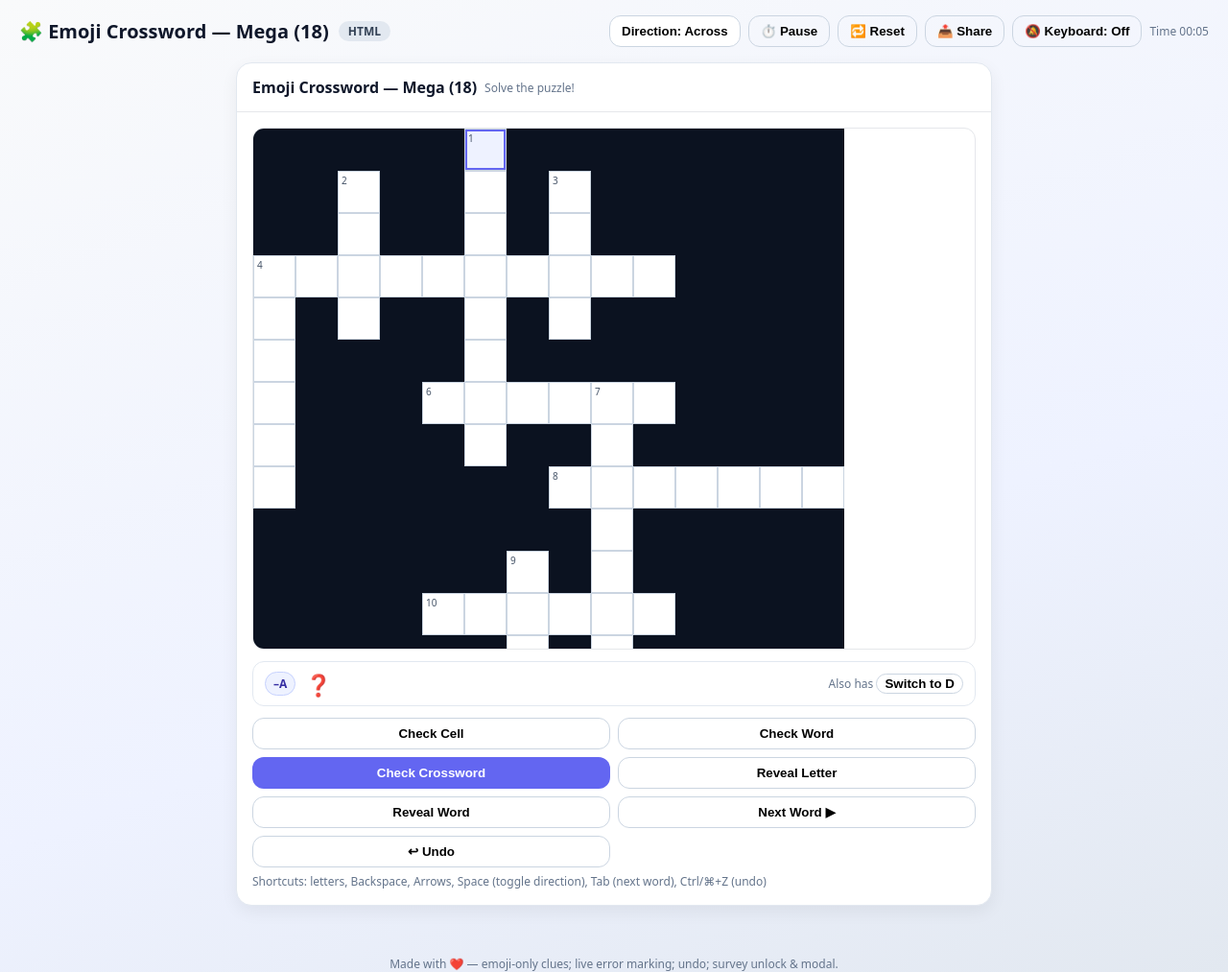
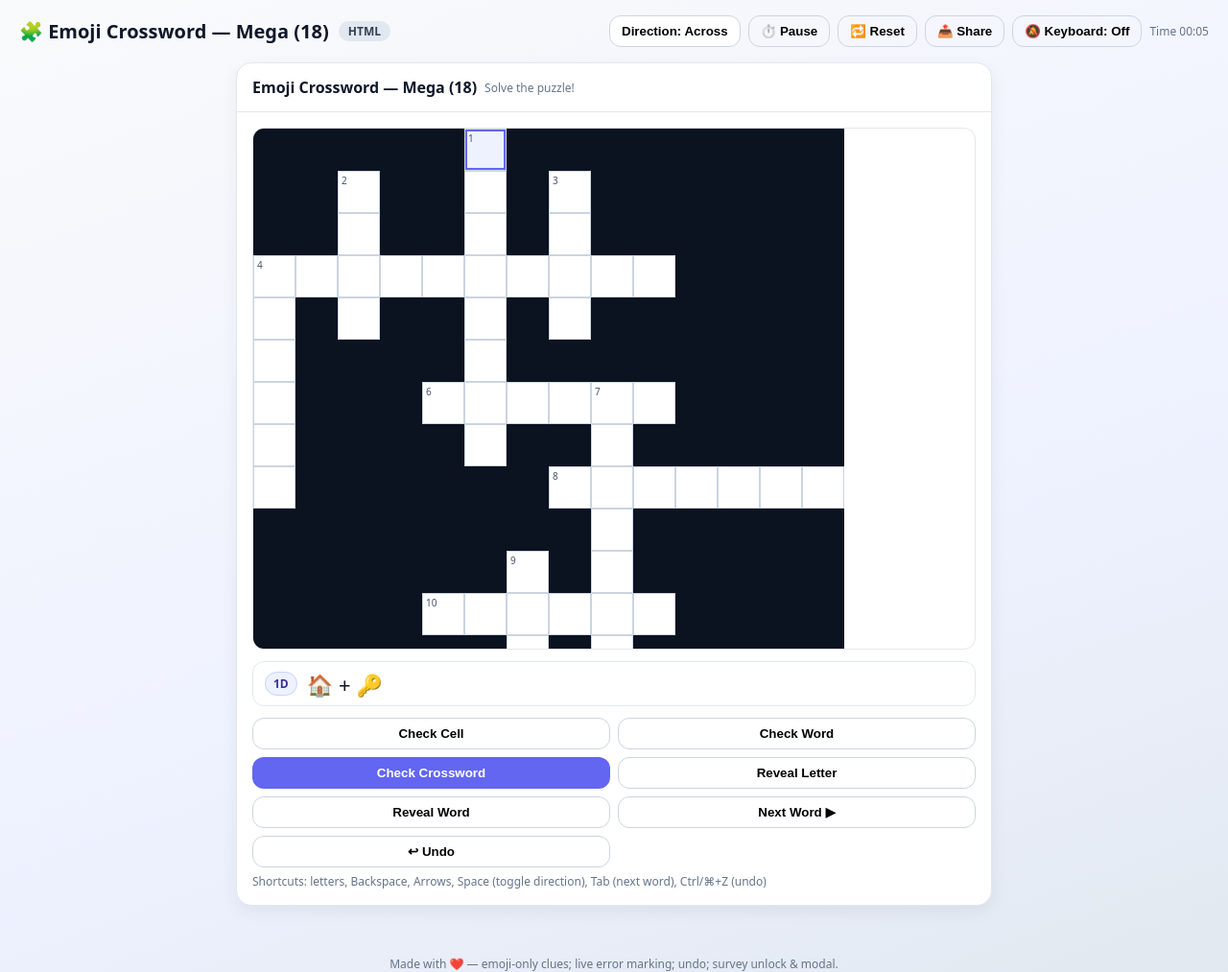
Before and after one commit to creative12am-joy/emoji-puzzles, a plain HTML site: page index.html in a window 1280 px wide. Shown: the whole page at 96% size. Drawn offline with Linux system fonts and the light colour scheme.

Commit message:
Update index.html

```diff
--- a/index.html
+++ b/index.html
@@ -430,18 +430,32 @@
     if(e.key==='ArrowDown'){ e.preventDefault(); moveCursor(0,1); return; }
   }
 
+  // NEW: robust clue lookup with fallback to the direction that actually has a clue
+  function getClueAt(row,col,dir){
+    const start = findWordStart(row,col,dir); if(!start) return null;
+    const k = `${start.row},${start.col},${dir}`; return clueIdx.get(k) || null;
+  }
+
   function updateCurrentClue(){
     const cur=state.cursor; if(!cur){ currentClueEl.innerHTML = '<span class="muted">Tap any cell to see its clue</span>'; return; }
-    const start = findWordStart(cur.row,cur.col,state.dir); const otherDir = state.dir==='across'?'down':'across'; const startOther = findWordStart(cur.row,cur.col,otherDir);
-    const key=(r,c,d)=>`${r},${c},${d}`;
-    let main = start ? clueIdx.get(key(start.row,start.col,state.dir)) : null;
-    let alt  = startOther ? clueIdx.get(key(startOther.row,startOther.col,otherDir)) : null;
-    const mainNum = main? main.number : '–'; const mainEmoji = main? (main.emoji||'') : '❓';
-    const hasAlt = !!alt;
-    const dirLabel = state.dir==='across'?'A':'D';
-    const altLabel = otherDir==='across'?'A':'D';
-    currentClueEl.innerHTML = `<span class="pill">${mainNum}${dirLabel}</span> <span class="emo">${mainEmoji}</span>` + (hasAlt? `<span class="muted" style="margin-left:auto;">Also has <button id="switchDirBtn" class="ghost" style="padding:2px 8px; border-radius:999px;">Switch to ${altLabel}</button></span>` : '');
-    const btn=document.getElementById('switchDirBtn'); if(btn){ btn.onclick=()=>{ state.dir = otherDir; document.getElementById('toggleDir').textContent = `Direction: ${state.dir[0].toUpperCase()+state.dir.slice(1)}`; refreshActive(); }; }
+    let mainDir = state.dir;
+    let main = getClueAt(cur.row,cur.col,mainDir);
+    let altDir = mainDir==='across'?'down':'across';
+    let alt = getClueAt(cur.row,cur.col,altDir);
+
+    // If current direction has no clue (e.g., single-letter run), auto-fallback to the other direction
+    if(!main && alt){ main = alt; mainDir = altDir; state.dir = mainDir; alt = null; }
+
+    if(!main){ currentClueEl.innerHTML = '<span class="muted">No clue for this cell</span>'; return; }
+
+    const dirLabel = mainDir==='across'?'A':'D';
+    const mainNum = main.number; const mainEmoji = main.emoji || '';
+
+    const switchHtml = alt ? `<span class="muted" style="margin-left:auto;">Also has <button id="switchDirBtn" class="ghost" style="padding:2px 8px; border-radius:999px;">Switch to ${altDir==='across'?'A':'D'}</button></span>` : '';
+
+    currentClueEl.innerHTML = `<span class="pill">${mainNum}${dirLabel}</span> <span class="emo">${mainEmoji}</span>${switchHtml}`;
+
+    const btn=document.getElementById('switchDirBtn'); if(btn){ btn.onclick=()=>{ state.dir = altDir; document.getElementById('toggleDir').textContent = `Direction: ${state.dir[0].toUpperCase()+state.dir.slice(1)}`; refreshActive(); }; }
   }
 
   function renderIssues(){ if(!SHOW_ISSUES){ issuesEl.style.display='none'; return; } if(!issues.length){ issuesEl.style.display='none'; return; } issuesEl.style.display='block'; issuesEl.innerHTML = `<strong>Crossword Issues</strong><ul style="margin:6px 0 0 16px;">${issues.map(s=>`<li>${s}</li>`).join('')}</ul>`; }
```
